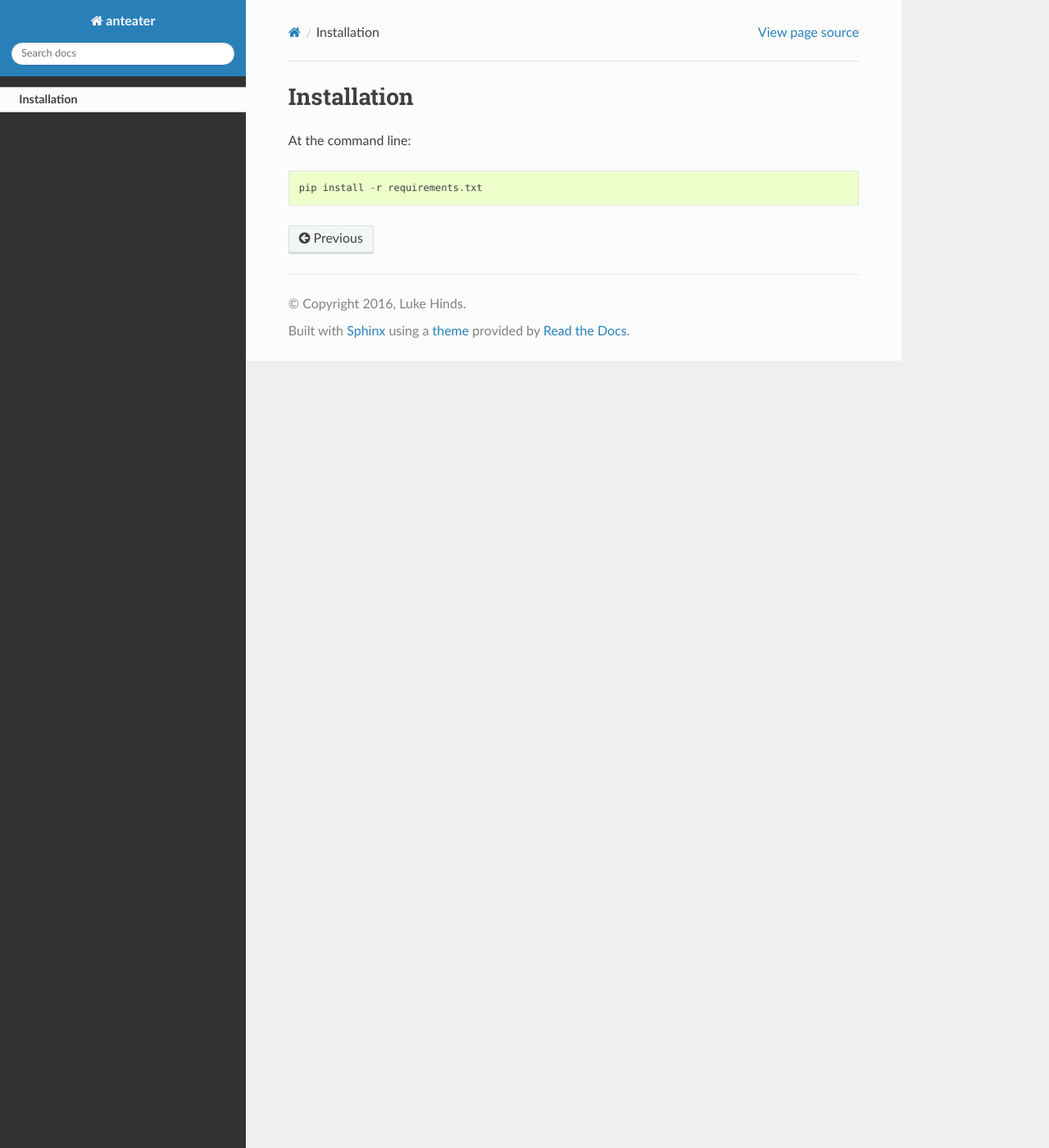
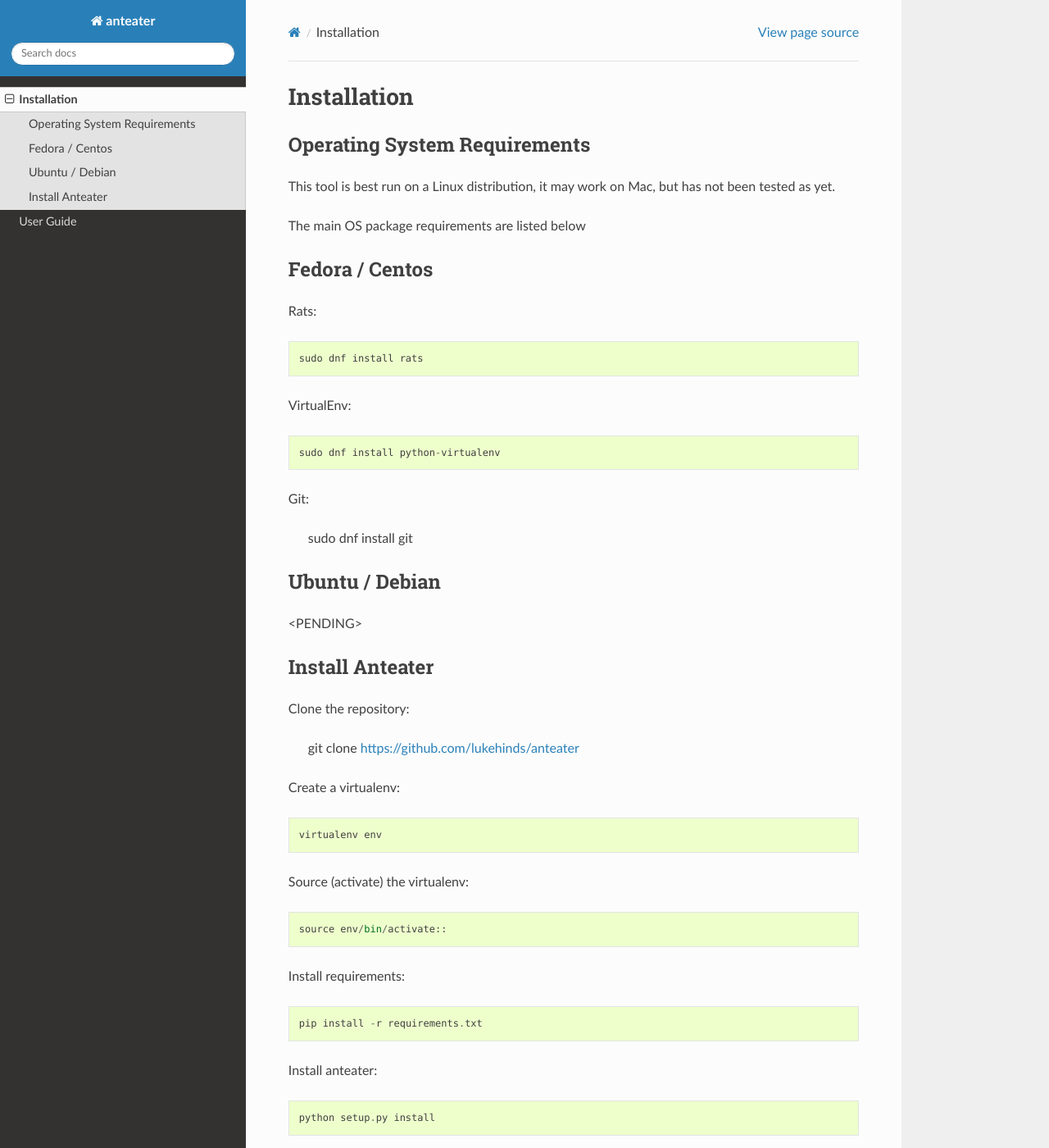
Before and after one commit to anteater/anteater, a Sphinx documentation site: the page built from docs/installation.rst, in a window 1280 px wide and 1400 px high. Shown: the whole window at 82% size. Built offline with Sphinx 7.4.7 and the Read the Docs theme 2.0.0, drawn with Linux system fonts in a browser that asks for light colours; formulas are drawn with MathJax 3; the version number could not be read and is left out.

Commit message:
docs update

```diff
--- a/docs/index.rst
+++ b/docs/index.rst
@@ -11,6 +11,7 @@
    :maxdepth: 2
 
    installation
+   user_guide
 
 Indices and tables
 ==================
--- a/docs/installation.rst
+++ b/docs/installation.rst
@@ -2,6 +2,53 @@
 Installation
 ============
 
-At the command line::
+Operating System Requirements
+-----------------------------
+
+This tool is best run on a Linux distribution, it may work on Mac, but has not
+been tested as yet.
+
+The main OS package requirements are listed below
+
+Fedora / Centos
+---------------
+
+Rats::
+
+    sudo dnf install rats
+
+VirtualEnv::
+
+    sudo dnf install python-virtualenv
+
+Git:
+
+    sudo dnf install git
+
+Ubuntu / Debian
+---------------
+
+<PENDING>
+
+Install Anteater
+----------------
+
+Clone the repository:
+
+    git clone https://github.com/lukehinds/anteater
+
+Create a virtualenv::
+
+    virtualenv env
+
+Source (activate) the virtualenv::
+
+    source env/bin/activate::
+
+Install requirements::
 
     pip install -r requirements.txt
+
+Install anteater::
+
+    python setup.py install
--- /dev/null
+++ b/docs/user_guide.rst
@@ -0,0 +1,3 @@
+==========
+User Guide
+==========
```
